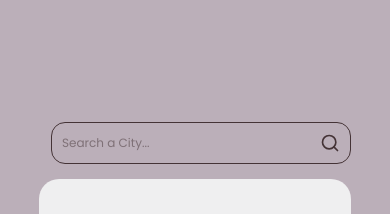
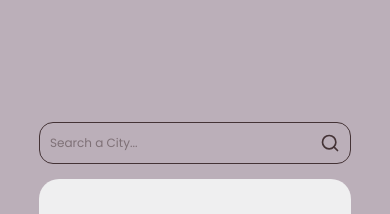
Before and after one commit to SaikatSinghaRoy/desktop-weather-app, a Next.js app: page / in a window 390 px wide. Shown: the top 214 px of the page. Built offline with nearby package versions, Linux system fonts and the light colour scheme.

Commit message:
update search

```diff
--- a/src/components/Search.tsx
+++ b/src/components/Search.tsx
@@ -56,7 +56,7 @@ export default function Search( {} : Props) {
 
     return (
         <div className="w-full flex justify-end items-center">
-            <div className=" max-sm:w-full max-sm:max-w-[300px] flex justify-between max-lg:rounded-[14px] lg:max-xl:rounded-[15px] rounded-[17px] border-solid border-[1.7px] ">
+            <div className=" max-sm:w-full max-sm:max-w-[400px] flex justify-between max-lg:rounded-[14px] lg:max-xl:rounded-[15px] rounded-[17px] border-solid border-[1.7px] ">
                 <input
                     className=" max-sm:p-[10px] sm:max-lg:p-[15px] max-sm:text-[12px] md:max-lg:text-[14.5px] lg:max-xl:px-[25px] lg:max-xl:py-[15px] lg:max-xl:text-[15px] xl:text-[16px] xl:pl-[20px] xl:pr-[40px] xl:py-[18px] bg-transparent outline-none border-hidden"
                     type="text"
```
